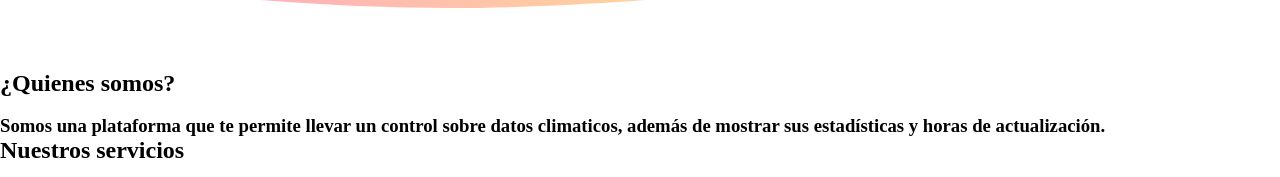
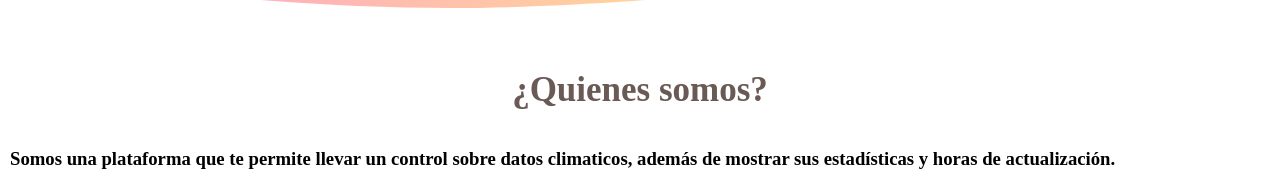
Before and after one commit to susilcx/ProyectoLC, a plain HTML site: page index.html in a window 1280 px wide. Shown: the part 530-707 px from the top of the page. Drawn offline with nearby package versions, Linux system fonts and the light colour scheme.

Commit message:
Main - Susana Londoño

```diff
--- a/index.css
+++ b/index.css
@@ -92,11 +92,26 @@ nav > a:hover{
     bottom: 0;
     width: 100%;
 }
-
-
-
 .texto_header h1{
     font-size: 30px;
     font-weight: 300;
     color: #fff;
 }
+/*main*/
+
+.quienes_somos{
+    color: #695a55;
+    text-align: center;
+    position: relative;
+    padding-bottom: 10px;
+    font-size: 35px;
+}
+.texto_nosotros{
+    text-align:justify;
+    color: #000;
+    padding: 10px;
+
+}
+.imagen_quienes{
+    max-width: 100%;
+}
```
